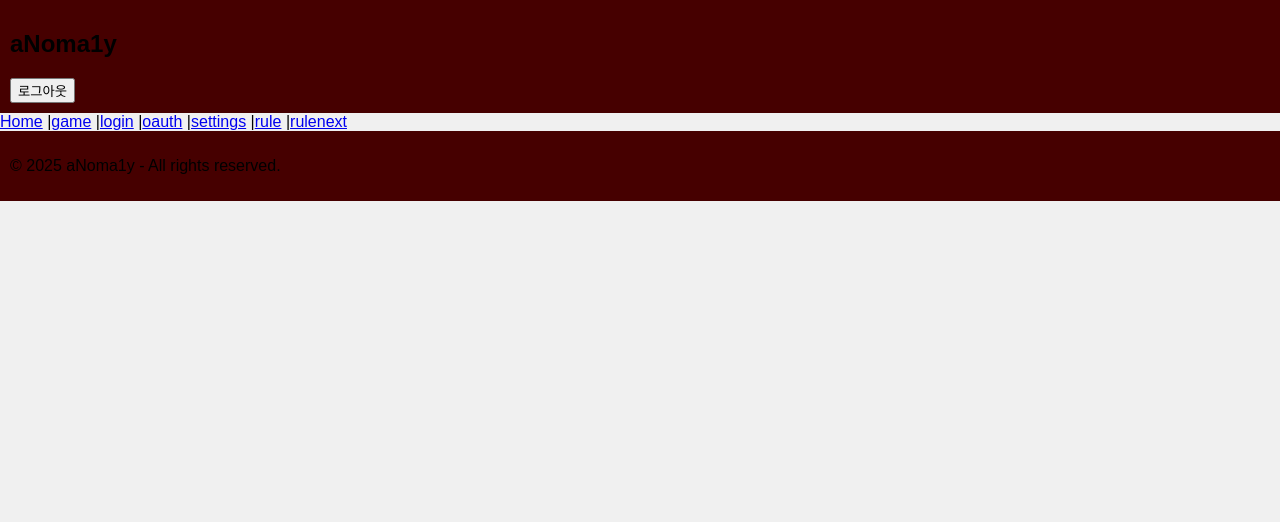
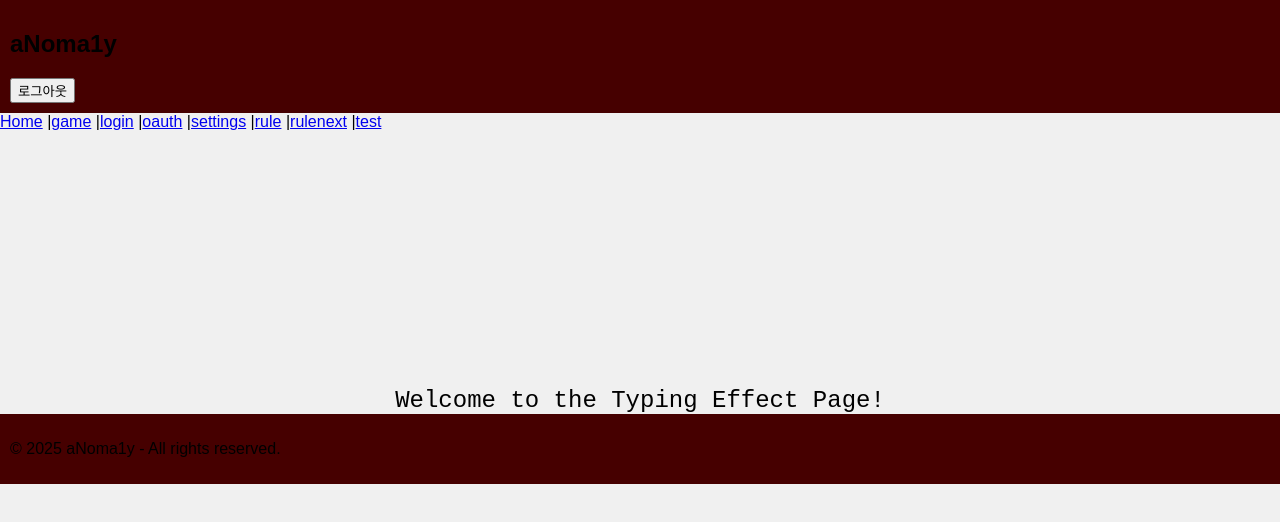
Before and after one commit to aNomar1y/aNoma1y_frontend, a React app: page /test in a window 1280 px wide. Shown: the top 522 px of the page. Built offline with nearby package versions, Linux system fonts and the light colour scheme.

Commit message:
25.01.11.16.00

```diff
--- /dev/null
+++ b/src/pages/TypingEffect.js
@@ -0,0 +1,42 @@
+import React, { Component } from 'react';
+
+class TypingEffectPage extends Component {
+  constructor(props) {
+    super(props);
+    this.state = {
+      text: '',
+      index: 0,
+    };
+  }
+
+  componentDidMount() {
+    this.interval = setInterval(this.addCharacter, 100); // 100ms마다 글자 추가
+  }
+
+  componentWillUnmount() {
+    clearInterval(this.interval); // 타이머 정리
+  }
+
+  addCharacter = () => {
+    const content = 'Welcome to the Typing Effect Page!';
+    const { text, index } = this.state;
+    if (index < content.length) {
+      this.setState({
+        text: text + content[index],
+        index: index + 1,
+      });
+    } else {
+      clearInterval(this.interval); // 타이머 종료
+    }
+  };
+
+  render() {
+    return (
+      <div style={{ fontSize: '24px', fontFamily: 'monospace', textAlign: 'center', marginTop: '20%' }}>
+        {this.state.text}
+      </div>
+    );
+  }
+}
+
+export default TypingEffectPage;
--- a/src/routes/index.js
+++ b/src/routes/index.js
@@ -10,6 +10,7 @@ import GameMainPage from "../pages/GameMainPage";
 import SettingsPage from "../pages/SettingsPage";
 import RulePage from "../pages/RulePage";
 import RuleNextPage from "../pages/RuleNextPage";
+import TypingEffectPage from "../pages/TypingEffect";
 import MainPage from "../pages/MainPage";
 
 function RoutesIndex() {
@@ -20,7 +21,7 @@ function RoutesIndex() {
         <Link to="/">Home</Link> |<Link to="/game">game</Link> |
         <Link to="/login">login</Link> |<Link to="/oauth">oauth</Link> |
         <Link to="/settings">settings</Link> |<Link to="/rule">rule</Link> |
-        <Link to="/rulenext">rulenext</Link>
+        <Link to="/rulenext">rulenext</Link> |<Link to="/test">test</Link>
       </nav>
       <Routes>
         <Route path="/" element={<MainPage />} />
@@ -30,6 +31,7 @@ function RoutesIndex() {
         <Route path="/settings" element={<SettingsPage />} />
         <Route path="/rule" element={<RulePage />} />
         <Route path="/rulenext" element={<RuleNextPage />} />
+        <Route path="/test" element={<TypingEffectPage />} />
         {/* 필요한 라우트 추가 */}
       </Routes>
     </div>
```
